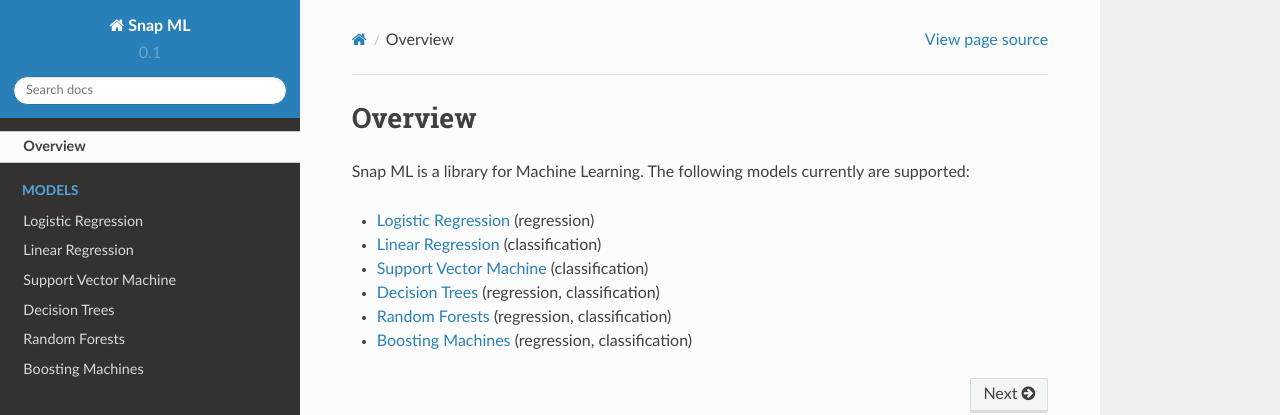
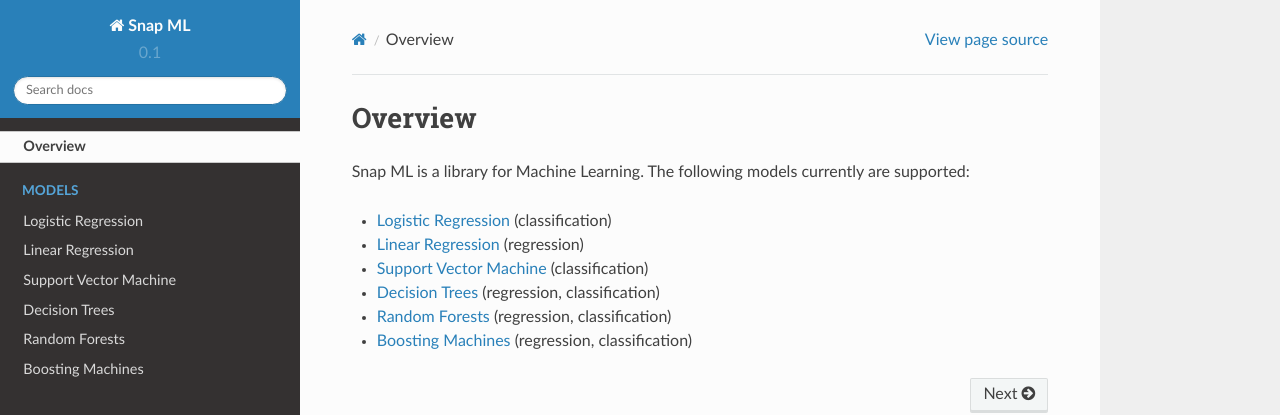
Before and after one commit to andreea-anghel/snapml-docs, a Sphinx documentation site: the page built from docs/source/index.rst, in a window 1280 px wide. Shown: the top 415 px of the page. Built offline with Sphinx 7.4.7 and the Read the Docs theme 2.0.0, drawn with Linux system fonts in a browser that asks for light colours.

Commit message:
fixed wrong description

```diff
--- a/docs/source/index.rst
+++ b/docs/source/index.rst
@@ -6,8 +6,8 @@
 .. hlist::
    :columns: 1
 
-   * :doc:`logistic_regression` (regression)
-   * :doc:`linear_regression` (classification)
+   * :doc:`logistic_regression` (classification)
+   * :doc:`linear_regression` (regression)
    * :doc:`support_vector_machine` (classification)
    * :doc:`decision_trees` (regression, classification)
    * :doc:`random_forests` (regression, classification)
```
